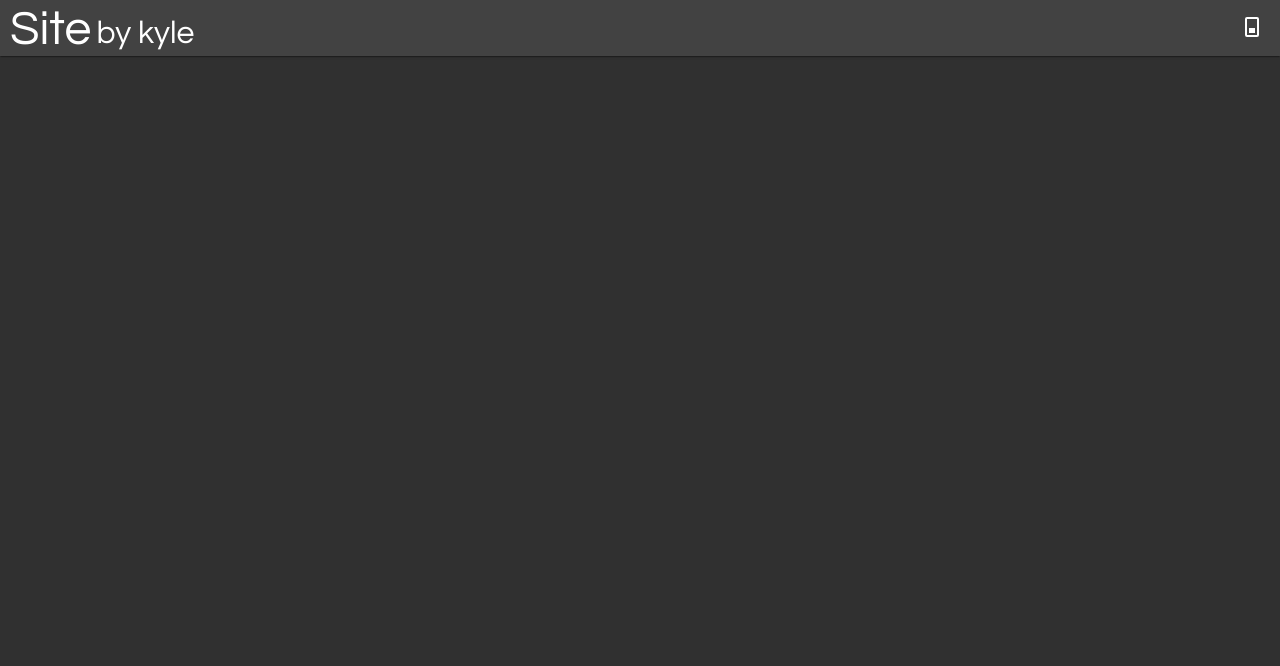
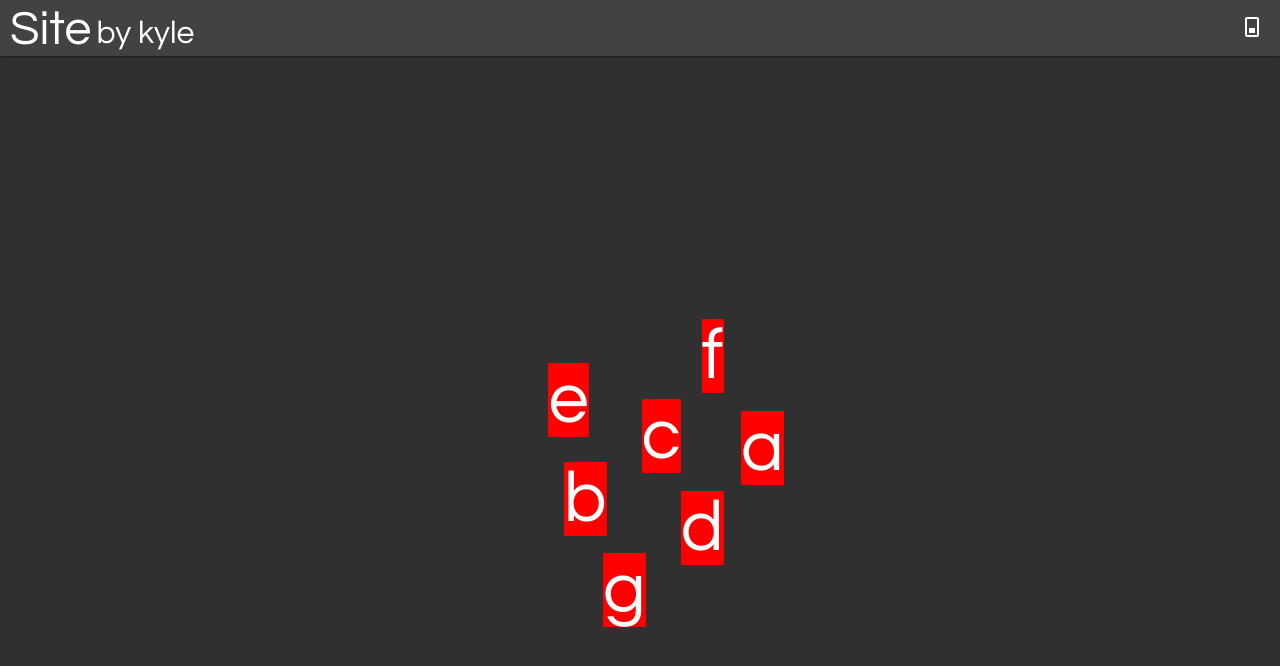
Before and after one commit to kfalicov/site, a React (Create React App) app: page / in a window 1280 px wide. Shown: the top 666 px of the page. Built offline with nearby package versions, Linux system fonts and the light colour scheme.

Commit message:
graph display

```diff
--- a/package.json
+++ b/package.json
@@ -3,7 +3,9 @@
     "version": "0.1.0",
     "private": true,
     "dependencies": {
+        "d3": "^7.6.1",
         "eslint": "^6.6.0",
+        "firebase": "^9.12.1",
         "react": "^16.13.1",
         "react-dom": "^16.13.1",
         "react-intersection-observer": "^8.27.1",
--- a/src/App.js
+++ b/src/App.js
@@ -6,6 +6,7 @@ import { AppBar } from './components/AppBar/AppBar';
 import { IconButton } from './components/IconButton';
 import { Switch } from './Icons';
 import { useIntersection } from './components/Utils/useIntersection';
+import * as d3 from 'd3';
 
 const DarkThemeButton = styled(IconButton)`
     margin-left: auto;
@@ -18,15 +19,71 @@ const Content = styled.div`
     height: 100vh;
     position: relative;
     padding-top: 56px;
+    display: flex;
+    justify-content: center;
+    align-items: center;
 `;
+
+const apps = ['a', 'b', 'c', 'd', 'e', 'f', 'g'];
 
 const App = () => {
     const [theme, setTheme] = React.useState('dark');
-    const [scrollRef, intersection] = useIntersection();
+    // const [scrollRef, intersection] = useIntersection();
+
+    const [nodes, setNodes] = React.useState([]);
+
+    // re-create animation every time nodes change
+    const sim = React.useMemo(() => {
+        const simulation = d3
+            .forceSimulation()
+            .force('x', d3.forceX(0).strength(0.5))
+            .force('y', d3.forceY(0).strength(0.5))
+            .force('charge', d3.forceManyBody().strength(-50))
+            .force('collision', d3.forceCollide(50));
+        // update state on every frame
+        simulation.on('tick', () => {
+            setNodes([...simulation.nodes()]);
+        });
+
+        // copy nodes into simulation
+        simulation.nodes(apps.map((app) => ({ id: app })));
+        // slow down with a small alpha
+        simulation.alpha(0.1).restart();
+
+        return simulation;
+        // return () => simulation.stop();
+    }, []);
+
+    const handleRender = React.useCallback(
+        (ref) => {
+            if (!ref) return;
+            setTimeout(() => {
+                d3.select(`#${ref.id}`)
+                    .selectAll('div')
+                    .data(sim.nodes())
+                    .call(
+                        d3
+                            .drag()
+                            // .on('start', () => sim.alpha(0.1).restart())
+                            .on('drag', (e, d) => {
+                                sim.alpha(0.1).restart();
+                                d.fx = e.x;
+                                d.fy = e.y;
+                            })
+                            .on('end', (_, d) => {
+                                d.fx = null;
+                                d.fy = null;
+                            })
+                    );
+            }, 0);
+        },
+        [sim]
+    );
+
     return (
         <ThemeProvider theme={theme === 'light' ? lightTheme : darkTheme}>
             <GlobalStyles />
-            <AppBar useSplash={!intersection.isIntersecting}>
+            <AppBar useSplash={false}>
                 <DarkThemeButton
                     onClick={() => {
                         setTheme((prev) => (prev === 'light' ? 'dark' : 'light'));
@@ -35,8 +92,33 @@ const App = () => {
                     <Switch on={theme === 'light'} />
                 </DarkThemeButton>
             </AppBar>
-            <Content></Content>
-            <div id="scrolltrigger" ref={scrollRef} style={{ height: 1 }}></div>
+            <Content>
+                {/* <CircleParent style={{ borderRadius: '50%' }}>
+                    {apps.map((entry) => {
+                        return <CircleChild>{entry}</CircleChild>;
+                    })}
+                </CircleParent> */}
+                <div style={{ position: 'relative' }} id="network" ref={handleRender}>
+                    {nodes.map((node, index) => (
+                        <div
+                            key={node.id}
+                            style={{
+                                left: node.x,
+                                top: node.y,
+                                position: 'absolute',
+                                background: 'red',
+                                userSelect: 'none',
+                                fontSize: 72,
+                                // pointerEvents: 'none',
+                            }}
+                            onClick={(e) => console.log('clicked', node.id)}
+                        >
+                            {node.id}
+                        </div>
+                    ))}
+                </div>
+            </Content>
+            {/* <div id="scrolltrigger" ref={scrollRef} style={{ height: 1 }}></div> */}
         </ThemeProvider>
     );
 };
```
Also changed, not shown: 1 other file (tests, documents, lock files or other folders).
